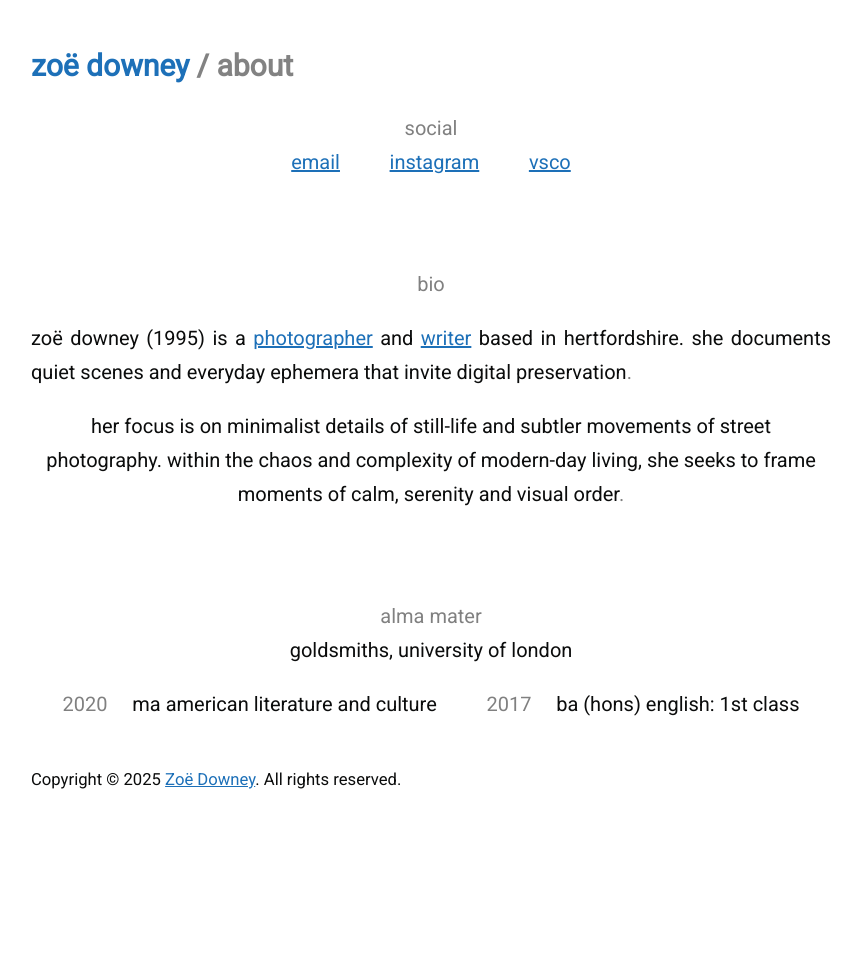
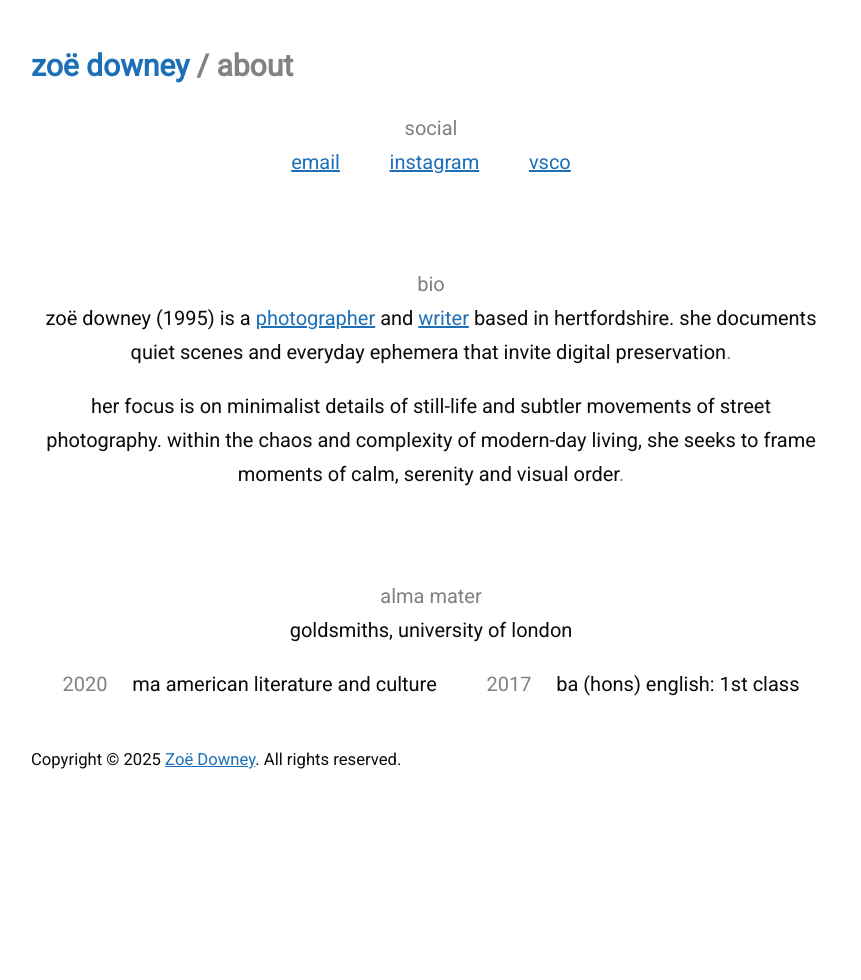
Before and after one commit to zoeurl/zoedowney.github.io, a Jekyll site: the page built from about/index.html, in a window 1280 px wide. Shown: the whole page, without its empty margins (209-1070 px from the left). Built offline with Jekyll 4.4.1, drawn with Linux system fonts in a browser that asks for light colours.

Commit message:
Update index.html

```diff
--- a/about/index.html
+++ b/about/index.html
@@ -7,7 +7,7 @@
 </p>
 <br>
 <br><font color="grey">bio</font>
-<center><p style="text-align: justify;">zoë downey (1995) is a <a href="https://www.zoedowney.com/photography/">photographer</a> and <a href="https://www.zoedowney.com/writing/">writer</a> based in hertfordshire. she documents quiet scenes and everyday ephemera that invite digital preservation<font color="grey">.</font></center>
+<br>zoë downey (1995) is a <a href="https://www.zoedowney.com/photography/">photographer</a> and <a href="https://www.zoedowney.com/writing/">writer</a> based in hertfordshire. she documents quiet scenes and everyday ephemera that invite digital preservation<font color="grey">.</font>
 </p>
 her focus is on minimalist details of still-life and subtler movements of street photography. within the chaos and complexity of modern-day living, she seeks to frame moments of calm, serenity and visual order<font color="grey">.</font>
 </p>
```
